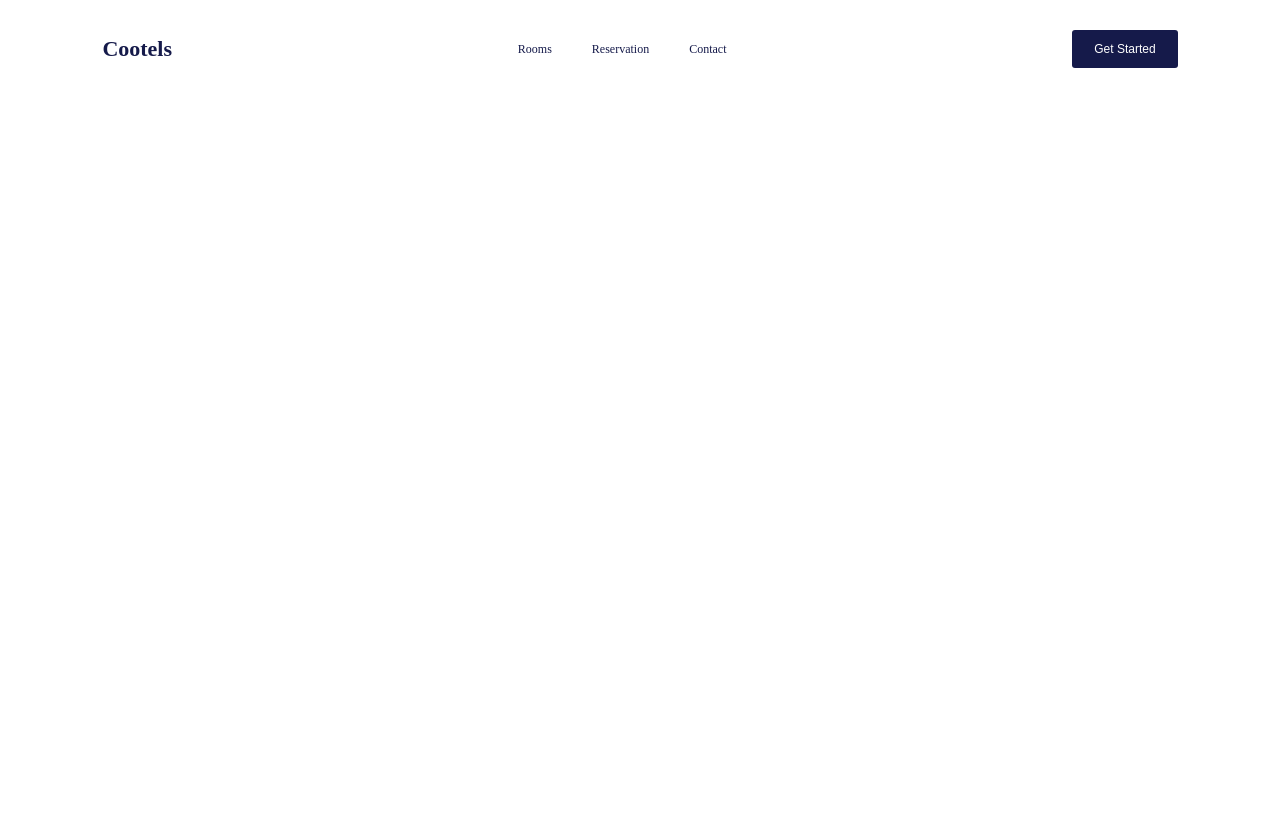
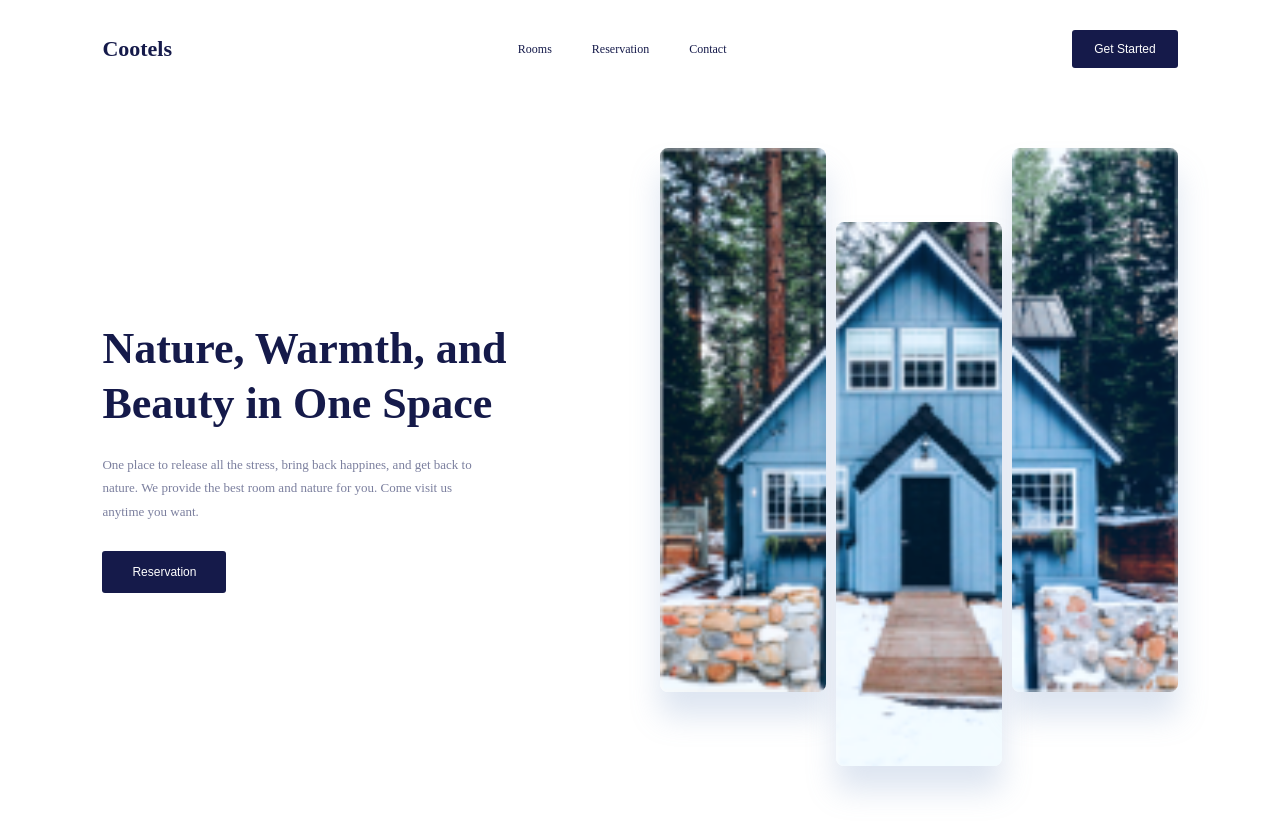
Before and after one commit to ffkabulka010-cmd/week3-home-1, a plain HTML site: page index.html in a window 1280 px wide. Before the commit the page ends 800 px from the top, so only its background shows below. Drawn offline with Linux system fonts and the light colour scheme.

Commit message:
second commit

```diff
--- a/index.html
+++ b/index.html
@@ -16,5 +16,24 @@
       </div>
       <button class="salom7">Get Started</button>
     </div>
+
+    <div class="salom8">
+      <div class="salom9">
+        <h1 class="salom10">Nature, Warmth, and Beauty in One Space</h1>
+        <p class="salom11">
+          One place to release all the stress, bring back happines, and get back
+          to nature. We provide the best room and nature for you. Come visit us
+          anytime you want.
+        </p>
+        <button class="salom12">Reservation</button>
+      </div>
+      <div class="salom13">
+        <div class="salom14"></div>
+        <div class="salom15"></div>
+        <div class="salom16"></div>
+      </div>
+    </div>
+
+
   </body>
 </html>
--- a/stayle.css
+++ b/stayle.css
@@ -54,3 +54,74 @@
     font-weight: 500;
     cursor: pointer;
 }
+
+.salom8 {
+    display: flex;
+    align-items: center;
+    justify-content: space-between;
+    gap: 40px;
+    padding: 50px 8% 100px;
+}
+
+.salom9 {
+    max-width: 480px;
+}
+
+.salom10 {
+    margin: 0 0 22px;
+    font-size: 44px;
+    font-weight: 600;
+    line-height: 1.25;
+    color: #151a4a;
+}
+
+.salom11 {
+    margin: 0 0 28px;
+    max-width: 380px;
+    font-size: 13px;
+    line-height: 1.8;
+    color: #7b7f9e;
+}
+
+.salom12 {
+    padding: 14px 30px;
+    border: 0;
+    border-radius: 3px;
+    background: #151a4a;
+    color: #fff;
+    font-size: 12px;
+    font-weight: 500;
+    cursor: pointer;
+}
+
+.salom13 {
+    display: flex;
+    gap: 10px;
+    align-items: flex-start;
+    flex: none;
+}
+
+.salom14 {
+    width: 166px;
+    height: 544px;
+    border-radius: 8px;
+    background: url("./ustun-1\ \(1\).png") center / cover no-repeat;
+    box-shadow: 0 24px 30px rgba(120, 150, 200, 0.25);
+}
+
+.salom15 {
+    width: 166px;
+    height: 544px;
+    border-radius: 8px;
+    background: url("./ustun-2\ \(1\).png") center / cover no-repeat;
+    box-shadow: 0 24px 30px rgba(120, 150, 200, 0.25);
+    margin-top: 74px;
+}
+
+.salom16 {
+    width: 166px;
+    height: 544px;
+    border-radius: 8px;
+    background: url("./ustun-3\ \(1\).png") center / cover no-repeat;
+    box-shadow: 0 24px 30px rgba(120, 150, 200, 0.25);
+}
```
